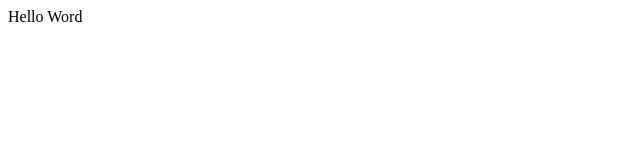
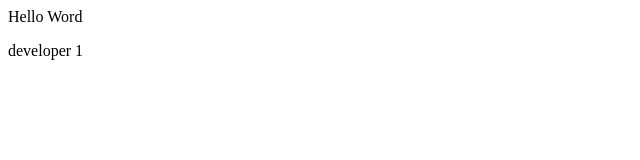
Before and after one commit to sumeetkendrex-Alpha/apni-repository, a plain HTML site: page index.html in a window 1280 px wide. Shown: the full height of the page, 0-640 px from the left. Drawn offline with Linux system fonts and the light colour scheme.

Commit message:
New developer

```diff
--- a/index.html
+++ b/index.html
@@ -1 +1,3 @@
     <p> Hello Word</p>
+
+    <p> developer 1</p>
```
